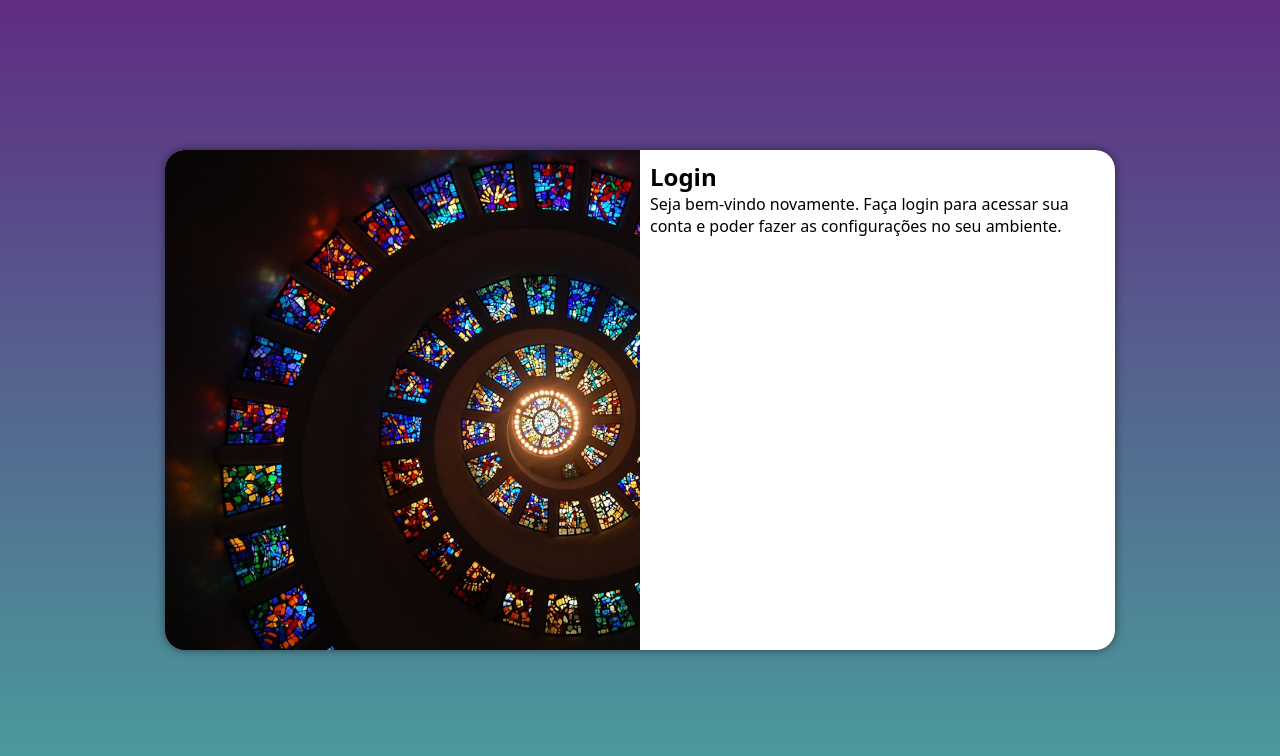
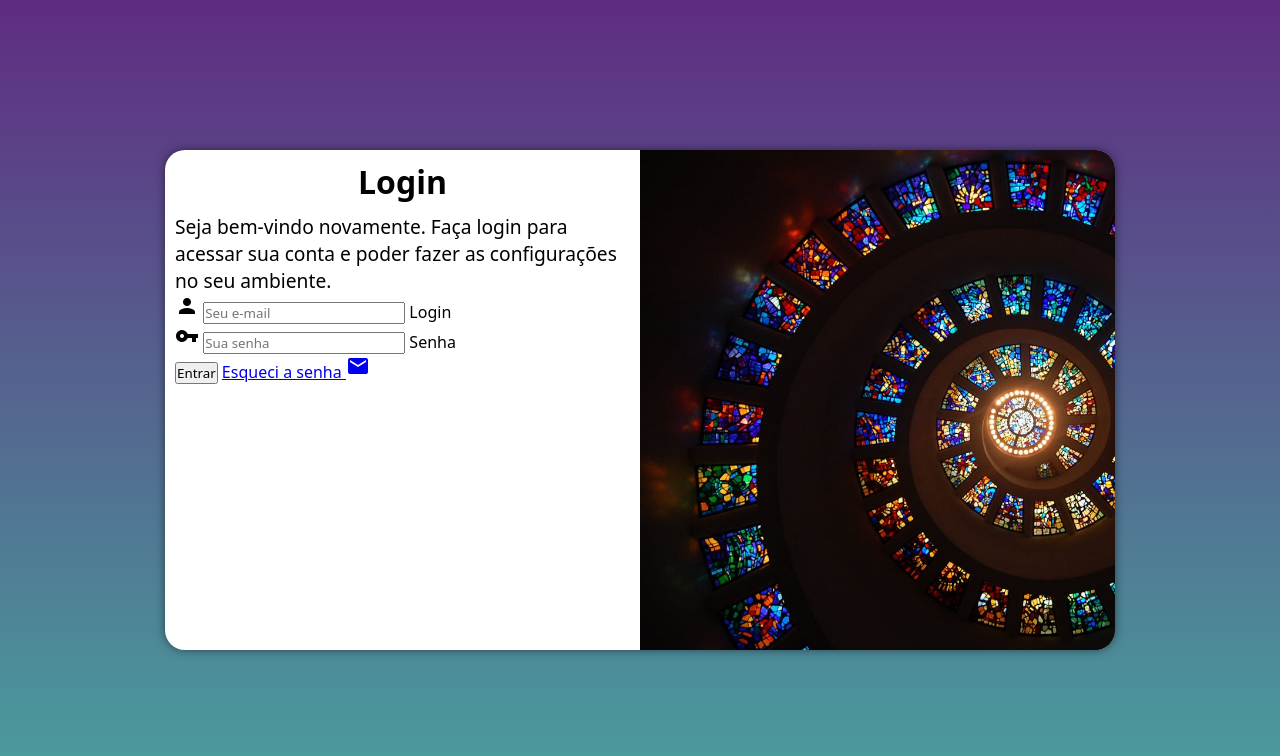
Before and after one commit to andressaalv/projeto-login, a plain HTML site: page index.html in a window 1280 px wide. Drawn offline with Linux system fonts and the light colour scheme.

Commit message:
add formulário

```diff
--- a/estilos/media-query.css
+++ b/estilos/media-query.css
@@ -45,15 +45,21 @@ Grandes telas: acima de 1200px
     }
 
     section#login > div#imagem {
-        float: left;
+        float: right;
         width: 50%;
         height: 100%;
     }
 
     section#login > div#formulario {
-        float: right;
+        float: left;
         width: 50%;
     }
 
+    div#formulario > h1 {
+    font-size: 2em;
+    }
 
+    div#formulario > p {
+    font-size: 1.2em;
+    }
 }
--- a/estilos/style.css
+++ b/estilos/style.css
@@ -55,3 +55,12 @@ section#login > div#formulario {
     display: block;
     padding: 10px;
 }
+
+div#formulario > h1 {
+    text-align: center;
+    margin-bottom: 10px;
+}
+
+div#formulario > p {
+    font-size: 0.8em;
+}
--- a/index.html
+++ b/index.html
@@ -4,8 +4,11 @@
     <meta charset="UTF-8">
     <meta name="viewport" content="width=device-width, initial-scale=1.0">
     <title>Login</title>
+
+    <link href="https://fonts.googleapis.com/icon?family=Material+Icons" rel="stylesheet">
     <link rel="stylesheet" href="estilos/style.css">
     <link rel="stylesheet" href="estilos/media-query.css">
+
 </head>
 <body>
     <main>
@@ -24,8 +27,24 @@
 
                 </p>
 
-                <form action="login.php" method="post">
+                <form action="login.php" method="post" autocomplete="on">
 
+                    <div class="campo">
+                        <span class="material-icons">person</span>
+                        <input type="email" name="login" id="ilogin" placeholder="Seu e-mail" autocomplete="email" required maxlength="30">
+                        <label for="ilogin">Login</label>
+                    </div>
+
+                    <div class="campo">
+                        <span class="material-icons">vpn_key</span>
+                        <input type="password" name="senha" id="isenha" placeholder="Sua senha" autocomplete="current-password" required minlength="8" maxlength="20">
+                        <label for="isenha">Senha</label>
+                    </div>
+
+                    <input type="submit" value="Entrar">
+                    <a href="esqueci.html">
+                        Esqueci a senha <i class="material-icons">mail</i>
+                    </a>
                 </form>
             </div>
 
```
